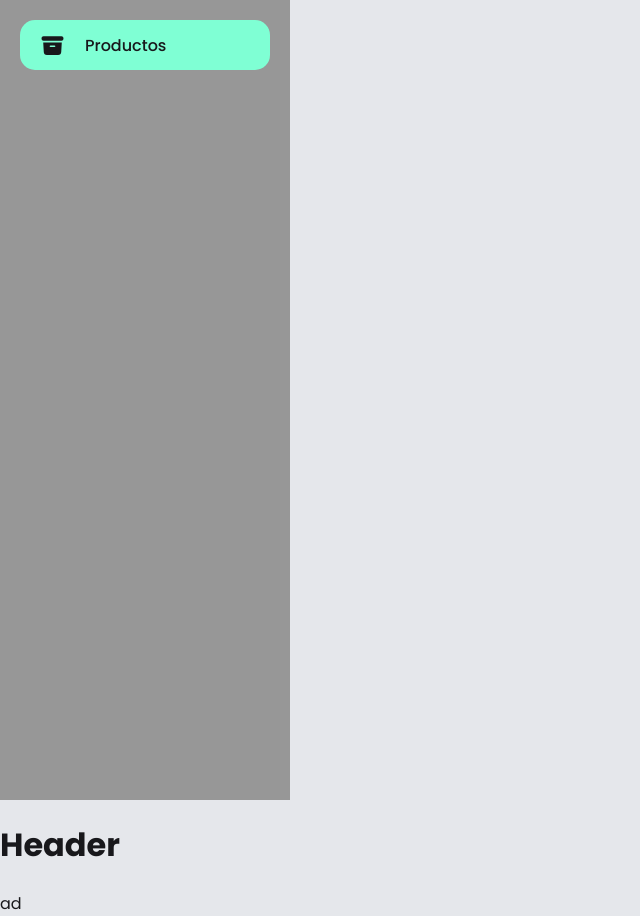
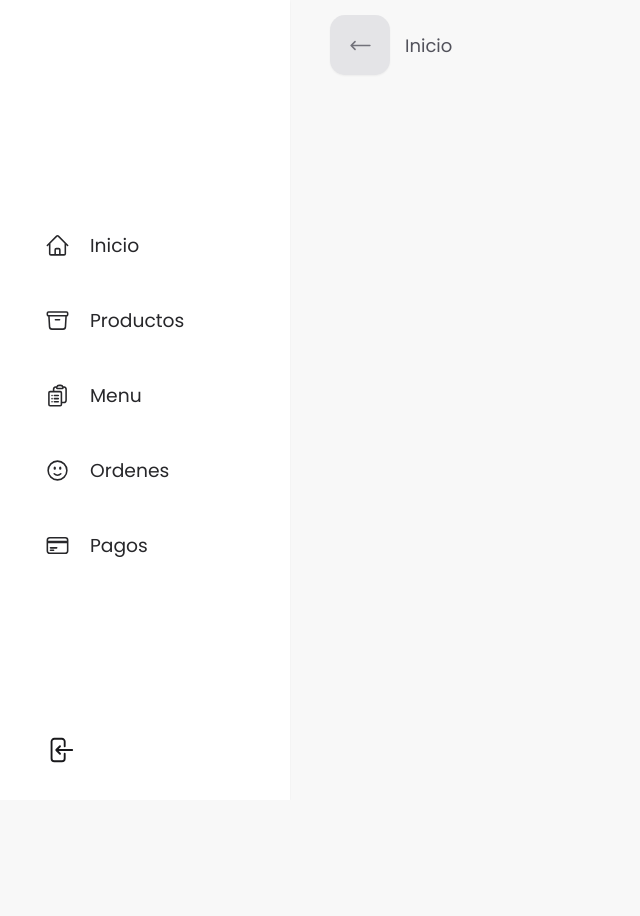
Before and after one commit to olaldetomas/al-paso-web, a Next.js app: page / in a window 1280 px wide. Shown: the whole page, without its empty margins (0-640 px from the left). After the commit the page ends 800 px from the top, so only its background shows below. Built offline with nearby package versions, Linux system fonts and the light colour scheme.

Commit message:
Add base layout

```diff
--- a/components/layout/Container.tsx
+++ b/components/layout/Container.tsx
@@ -1,14 +1,18 @@
 import React from "react";
-import Navbar from "./Navbar";
-import Header from "./Header";
+import Navbar from "./Navbar/Navbar";
+import Header from "./Header/Header";
+import styled from "styled-components";
+
+const ContainerStyle = styled.div`
+  display: flex;
+`;
 
 const Container = ({ children }) => {
   return (
-    <>
+    <ContainerStyle>
       <Navbar />
       <Header />
-      {children}
-    </>
+    </ContainerStyle>
   );
 };
 
--- a/components/layout/Header.tsx
+++ /dev/null
@@ -1,5 +0,0 @@
-const Header = () => {
-  return <h1>Header</h1>;
-};
-
-export default Header;
--- /dev/null
+++ b/components/layout/Header/Header.tsx
@@ -0,0 +1,58 @@
+import styled from "styled-components";
+import { ArrowLongLeftIcon } from "@heroicons/react/24/solid";
+
+const Container = styled.header`
+  display: flex;
+  height: 90px;
+  width: 100%;
+  margin-bottom: 20px;
+  align-items: center;
+  padding-left: 40px;
+  padding-right: 40px;
+`;
+
+const ButtonGoBack = styled.button`
+  display: flex;
+  justify-content: center;
+  align-items: center;
+  width: 60px;
+  height: 60px;
+  box-shadow: ${({ theme }) => theme.shadow.sm};
+  border-radius: ${({ theme }) => theme.rounded.md};
+  background-color: ${({ theme }) => theme.colors.g3};
+  color: ${({ theme }) => theme.colors.g6};
+  border: 0;
+  cursor: pointer;
+  :hover {
+    opacity: 0.7;
+  }
+`;
+
+const HeaderTitle = styled.h1`
+  color: ${({ theme }) => theme.colors.g7};
+  font-size: 18px;
+  font-weight: 400;
+  margin-left: 15px;
+`;
+
+// const Profile = styled.div`
+//   display: flex;
+//   width: 60px;
+//   height: 60px;
+//   border-radius: 100%;
+//   margin-left: auto;
+//   background-color: brown;
+// `;
+
+const Header = ({ title }) => {
+  return (
+    <Container>
+      <ButtonGoBack>
+        <ArrowLongLeftIcon width={25} />
+      </ButtonGoBack>
+      <HeaderTitle>Inicio</HeaderTitle>
+    </Container>
+  );
+};
+
+export default Header;
--- a/components/layout/Navbar.tsx
+++ /dev/null
@@ -1,41 +0,0 @@
-import styled from "styled-components";
-import { ArchiveBoxIcon } from "@heroicons/react/24/solid";
-
-const Container = styled.nav`
-  display: flex;
-  background-color: #979797;
-  width: 290px;
-  height: 100vh;
-  justify-content: center;
-  padding-top: 20px;
-`;
-
-const NavbarItem = styled.a`
-  display: flex;
-  justify-content: flex-start;
-  align-items: center;
-  height: 50px;
-  width: 250px;
-  border-radius: ${({ theme }) => theme.rounded.sm};
-  background-color: aquamarine;
-  padding-left: 20px;
-  cursor: pointer;
-`;
-
-const NavbarItemTitle = styled.h4`
-  font-weight: 500;
-  margin-left: 20px;
-`;
-
-const Navbar = () => {
-  return (
-    <Container>
-      <NavbarItem>
-        <ArchiveBoxIcon height={25} />
-        <NavbarItemTitle>Productos</NavbarItemTitle>
-      </NavbarItem>
-    </Container>
-  );
-};
-
-export default Navbar;
--- /dev/null
+++ b/components/layout/Navbar/Navbar.tsx
@@ -0,0 +1,78 @@
+import {
+  ArchiveBoxIcon,
+  HomeIcon,
+  ClipboardDocumentListIcon,
+  CreditCardIcon,
+  FaceSmileIcon,
+  ArrowLeftOnRectangleIcon,
+} from "@heroicons/react/24/outline";
+import Link from "next/link";
+import {
+  Container,
+  ItemIcon,
+  ItemTitle,
+  Logo,
+  LogOutIcon,
+  LogOutIconContainer,
+  MenuItemContainer,
+} from ".";
+
+const Navbar = () => {
+  return (
+    <Container>
+      <Logo />
+      <Link href="/">
+        <MenuItemContainer>
+          <ItemIcon>
+            <HomeIcon height={25} />
+          </ItemIcon>
+          <ItemTitle>Inicio</ItemTitle>
+        </MenuItemContainer>
+      </Link>
+
+      <Link href="/products">
+        <MenuItemContainer>
+          <ItemIcon>
+            <ArchiveBoxIcon height={25} />
+          </ItemIcon>
+          <ItemTitle>Productos</ItemTitle>
+        </MenuItemContainer>
+      </Link>
+
+      <Link href="/menu">
+        <MenuItemContainer>
+          <ItemIcon>
+            <ClipboardDocumentListIcon height={25} />
+          </ItemIcon>
+          <ItemTitle>Menu</ItemTitle>
+        </MenuItemContainer>
+      </Link>
+
+      <Link href="/orders">
+        <MenuItemContainer>
+          <ItemIcon>
+            <FaceSmileIcon height={25} />
+          </ItemIcon>
+          <ItemTitle>Ordenes</ItemTitle>
+        </MenuItemContainer>
+      </Link>
+
+      <Link href="/payments">
+        <MenuItemContainer>
+          <ItemIcon>
+            <CreditCardIcon height={25} />
+          </ItemIcon>
+          <ItemTitle>Pagos</ItemTitle>
+        </MenuItemContainer>
+      </Link>
+
+      <LogOutIconContainer>
+        <LogOutIcon>
+          <ArrowLeftOnRectangleIcon height={30} />
+        </LogOutIcon>
+      </LogOutIconContainer>
+    </Container>
+  );
+};
+
+export default Navbar;
--- /dev/null
+++ b/components/layout/Navbar/index.tsx
@@ -0,0 +1,64 @@
+import styled from "styled-components";
+
+export const Container = styled.nav`
+  display: flex;
+  flex-direction: column;
+  align-items: center;
+  background-color: ${({ theme }) => theme.colors.background.menu};
+  width: 290px;
+  min-width: 290px;
+  height: 100vh;
+  box-shadow: ${({ theme }) => theme.shadow.sm};
+`;
+
+export const ItemContainer = styled.div`
+  display: flex;
+  justify-content: flex-start;
+  align-items: center;
+  height: 60px;
+  width: 240px;
+  padding-left: 20px;
+  border-radius: ${({ theme }) => theme.rounded.md};
+`;
+
+export const MenuItemContainer = styled(ItemContainer)`
+  cursor: pointer;
+  margin-top: 15px;
+  :hover {
+    background-color: ${({ theme }) => theme.colors.primary};
+    color: ${({ theme }) => theme.colors.g7};
+    box-shadow: ${({ theme }) => theme.shadow.sm};
+  }
+`;
+
+export const ItemTitle = styled.h3`
+  font-weight: 400;
+  margin-left: 20px;
+  color: ${({ theme }) => theme.colors.g9};
+`;
+
+export const ItemIcon = styled.div`
+  display: flex;
+  color: ${({ theme }) => theme.colors.g9};
+`;
+
+export const Logo = styled.div`
+  display: flex;
+  width: 100%;
+  height: 200px;
+`;
+
+export const LogOutIconContainer = styled(ItemContainer)`
+  margin-top: auto;
+  margin-bottom: 20px;
+`;
+
+export const LogOutIcon = styled.a`
+  border-radius: ${({ theme }) => theme.rounded.md};
+  display: flex;
+  align-items: center;
+  height: 100%;
+  width: 40px;
+  margin-top: auto;
+  cursor: pointer;
+`;
--- a/styles/theme.tsx
+++ b/styles/theme.tsx
@@ -17,11 +17,18 @@ const theme: DefaultTheme = {
       secondary: "#9ca3af",
     },
     background: {
-      main: "#e5e7eb",
+      main: "#F8F8F8",
+      menu: "#ffffff",
     },
+    primary: "#FEC93F",
   },
   rounded: {
-    sm: "15px",
+    sm: "10px",
+    md: "15px",
+  },
+  shadow: {
+    sm: "0 1px 2px 0 rgb(0 0 0 / 0.05)",
+    md: "0 4px 6px -1px rgb(0 0 0 / 0.1), 0 2px 4px -2px rgb(0 0 0 / 0.1)",
   },
 };
 
```
Also changed, not shown: styled.d.ts (+7 -0 lines), components/layout/Header/index.tsx (added), components/layout/index.tsx (added).
